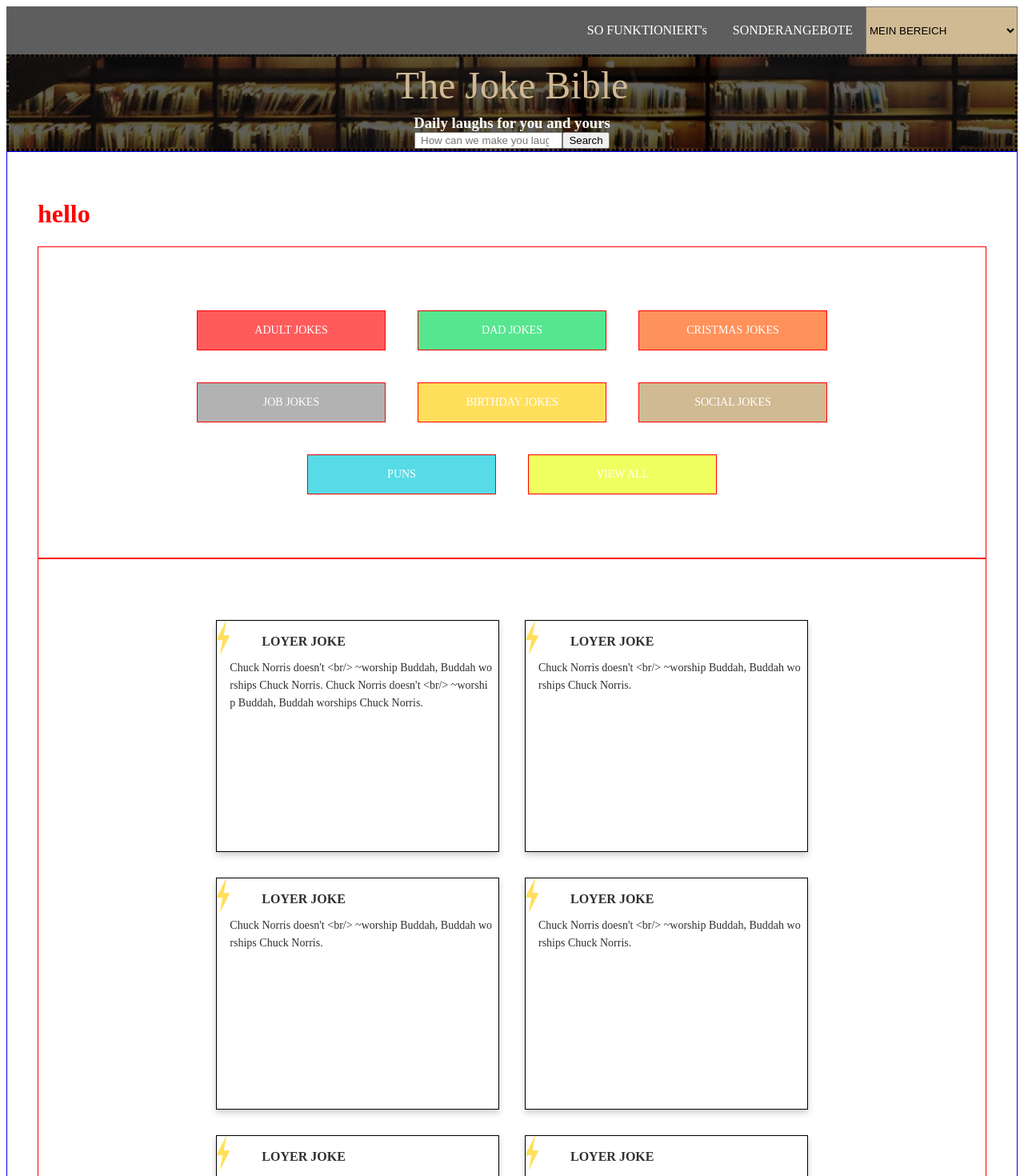
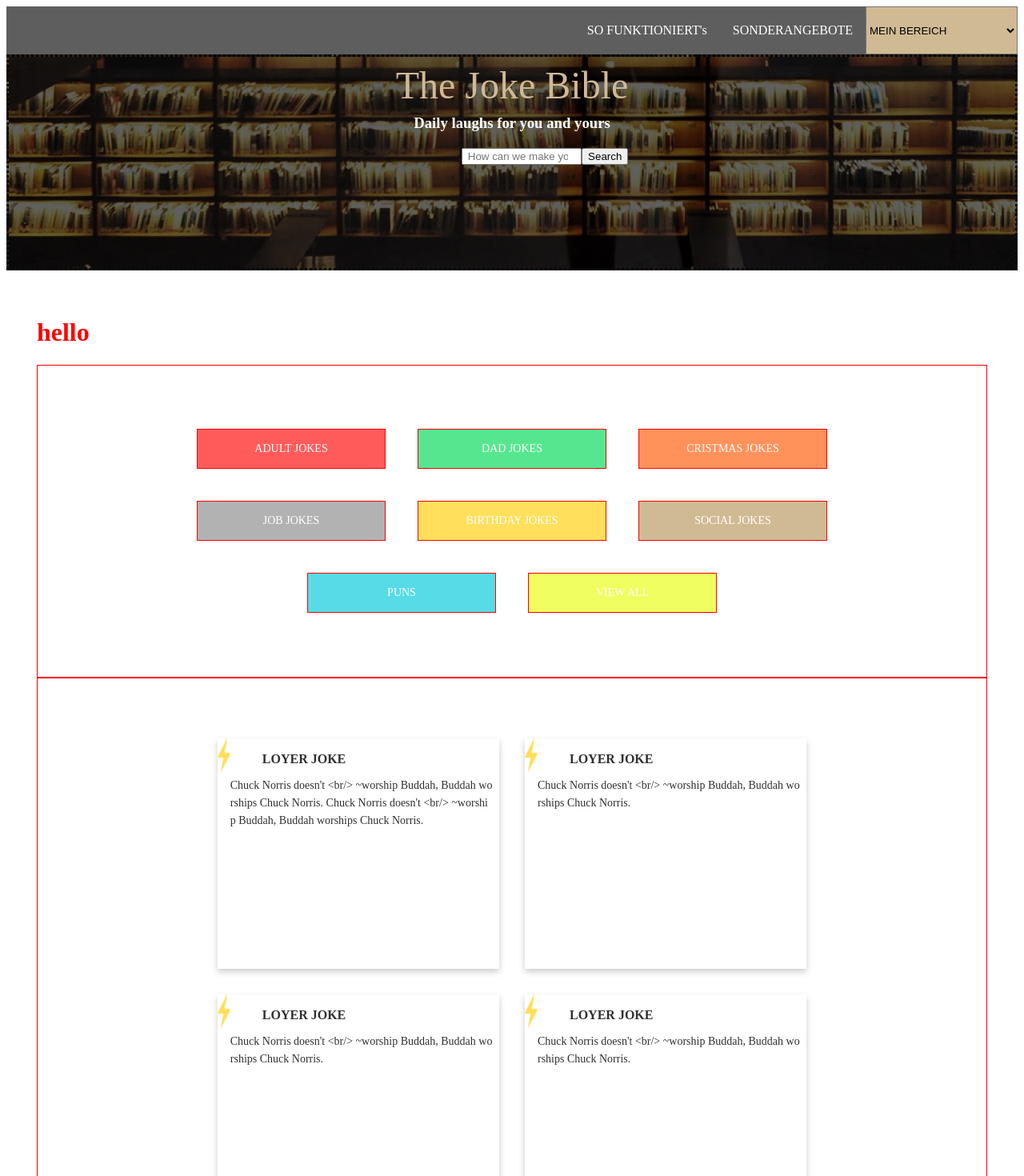
Before and after one commit to hamrouni-wajdi/chuck-jokes, a React app: page / in a window 1280 px wide. Shown: the top 1470 px of the page at 80% size. Built offline with nearby package versions, Linux system fonts and the light colour scheme; no server answers; a web font is replaced by a local one.

Commit message:
fetched data from api

```diff
--- a/src/App.js
+++ b/src/App.js
@@ -7,8 +7,30 @@ import Button from "./components/Button";
 import Joke from "./components/Joke";
 import ButtonContainer from "./components/ButtonContainer";
 import Search from "./components/Search";
+import { useState, useEffect } from "react";
+import axios from "axios";
 
 function App() {
+  const url = " https://api.chucknorris.io/jokes/search?query=all";
+  let [title, setTitle] = useState(null);
+  let [body, setBody] = useState(null);
+  const [loaded, setLoaded] = useState(false);
+  const [error, setError] = useState("");
+  useEffect(() => {
+    (async () => {
+      try {
+        const response = await axios.get(url);
+
+        setTitle(response.data.result[0].value);
+        setBody(response.data.result[0].value);
+      } catch (error) {
+        setError(error.message);
+      } finally {
+        setLoaded(true);
+      }
+    })();
+  }, []);
+
   return (
     <div>
       <header>
@@ -58,6 +80,7 @@ function App() {
               "Chuck Norris doesn't <br/> ~worship \n Buddah,\n Buddah worships Chuck Norris."
             }
           />
+          <Joke title={"random jokes"} body={body} />
         </div>
       </div>
     </div>
--- a/src/components/Search.js
+++ b/src/components/Search.js
@@ -4,8 +4,10 @@ function Search({}) {
       <p className="the-joke-bible">The Joke Bible</p>
       <h3 id="caption"> Daily laughs for you and yours</h3>
       <div>
-        <input type="search" placeholder=" How can we make you laugh today ?" />
-        <button>Search </button>
+      <form className="search-form">
+      <input id="search-input"type="search" placeholder=" How can we make you laugh today ?" />
+        <button type="submit" className="search-button">Search </button>
+        </form>
       </div>
     </div>
   );
--- a/src/styles.scss
+++ b/src/styles.scss
@@ -116,7 +116,6 @@ color: #ffffff;
   font-family: "Montserrat";
   margin: 16px;
   height: 18em;
-  border: 1px solid black;
 }
 
 .jokes-container{
@@ -129,7 +128,6 @@ color: #ffffff;
 .container{
   width:auto;
   justify-content: center;
-  border: 1px solid blue;
   padding: 3%;
 }
 .joke-title-container{
@@ -145,12 +143,9 @@ color: #ffffff;
 border:3px dotted black ;
 width:auto;
 background-image: url("./images/assets_Homework_Front-End_01/bitmap.png");
+height: 264px;
 }
-.search-container > * {
-justify-self: center;
-max-width: 325px;
 
-}
 .the-joke-bible{
  width: 350px;
  height: 72px;
@@ -176,3 +171,9 @@ max-width: 325px;
   width: 350px;
   text-align: center;
 }
+#search-input {
+ justify-self: center;
+ margin-left: 45%;
+ margin-top: 20px;
+ width: 150px;
+}
```
